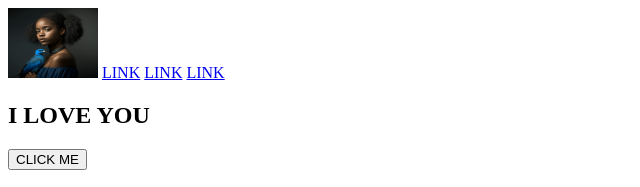
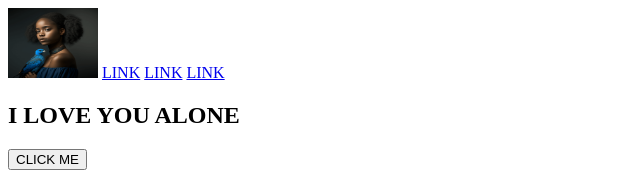
Before and after one commit to bawahhassan/alx_html_css, a plain HTML site: page html_advanced/index.html in a window 1280 px wide. Shown: the top 187 px of the page, without its empty margins (0-640 px from the left). Drawn offline with Linux system fonts and the light colour scheme.

```diff
--- a/html_advanced/index.html
+++ b/html_advanced/index.html
@@ -15,7 +15,7 @@
     <main>
         <section>
             <div>
-                <h1>I LOVE YOU</h1>
+                <h1>I LOVE YOU ALONE</h1>
                 <button>CLICK ME</button>
             </div>
             <div>
```
